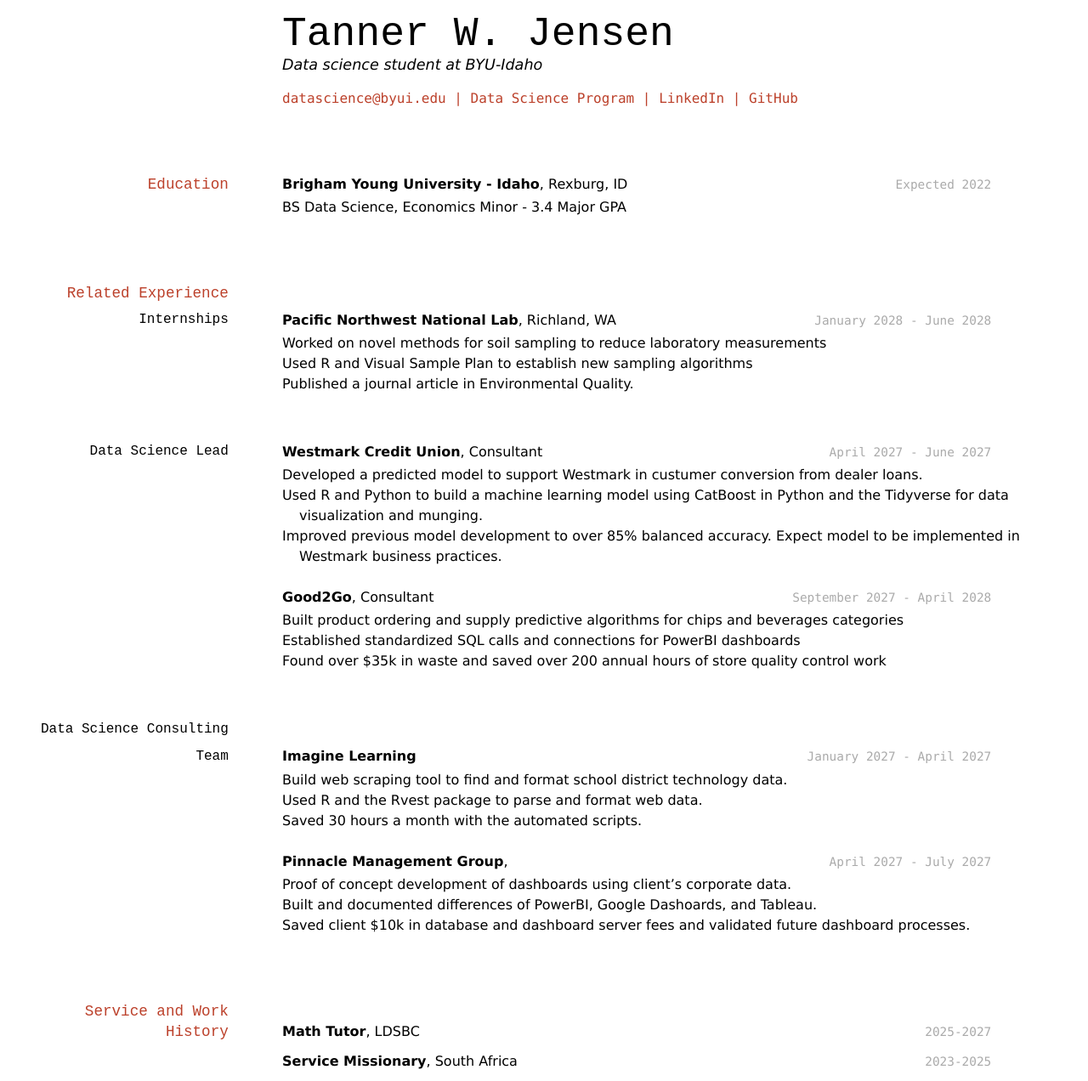
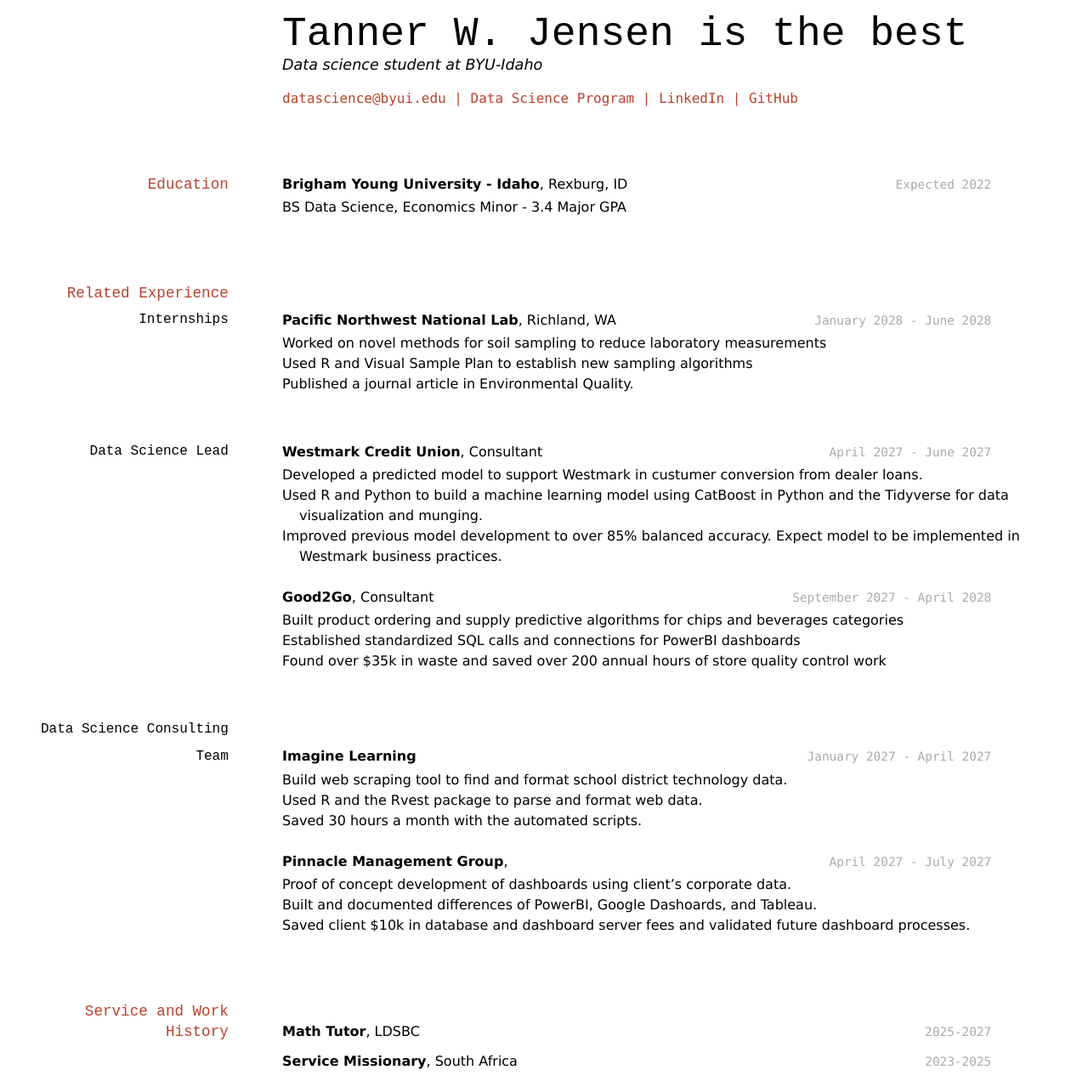
Before and after one commit to byuids-resumes/Tanner_Jensen_Resume, a Jekyll site: the page built from docs/index.md, in a window 1280 px wide. Shown: the whole page at 85% size. Built offline with Jekyll 4.4.1, drawn with Linux system fonts in a browser that asks for light colours.

Commit message:
Update index.md

```diff
--- a/docs/index.md
+++ b/docs/index.md
@@ -2,7 +2,7 @@
 layout: cv
 title: Tanner Jensen's Resume
 ---
-# Tanner W. Jensen
+# Tanner W. Jensen is the best
 Data science student at BYU-Idaho
 
 <div id="webaddress">
```
